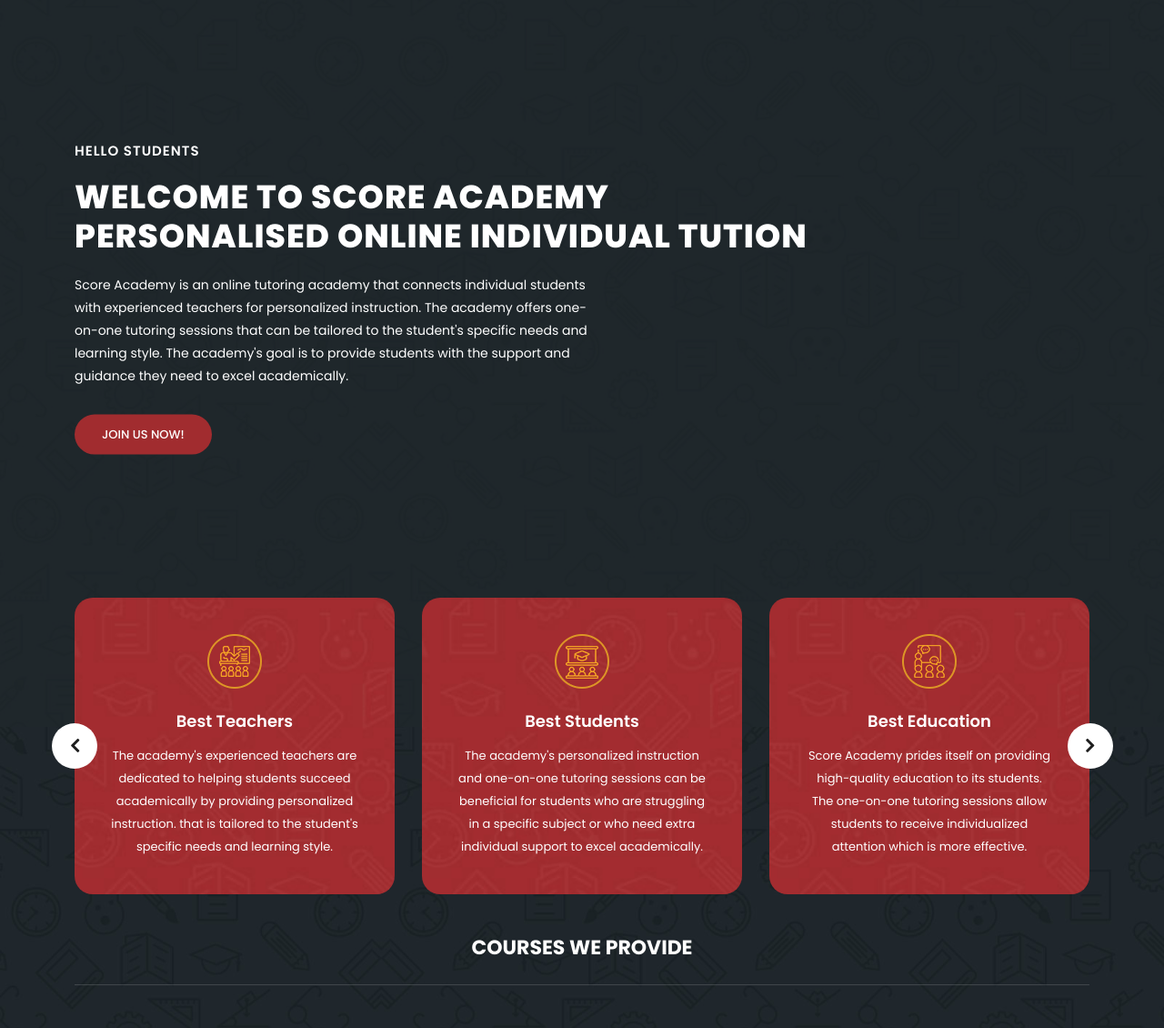
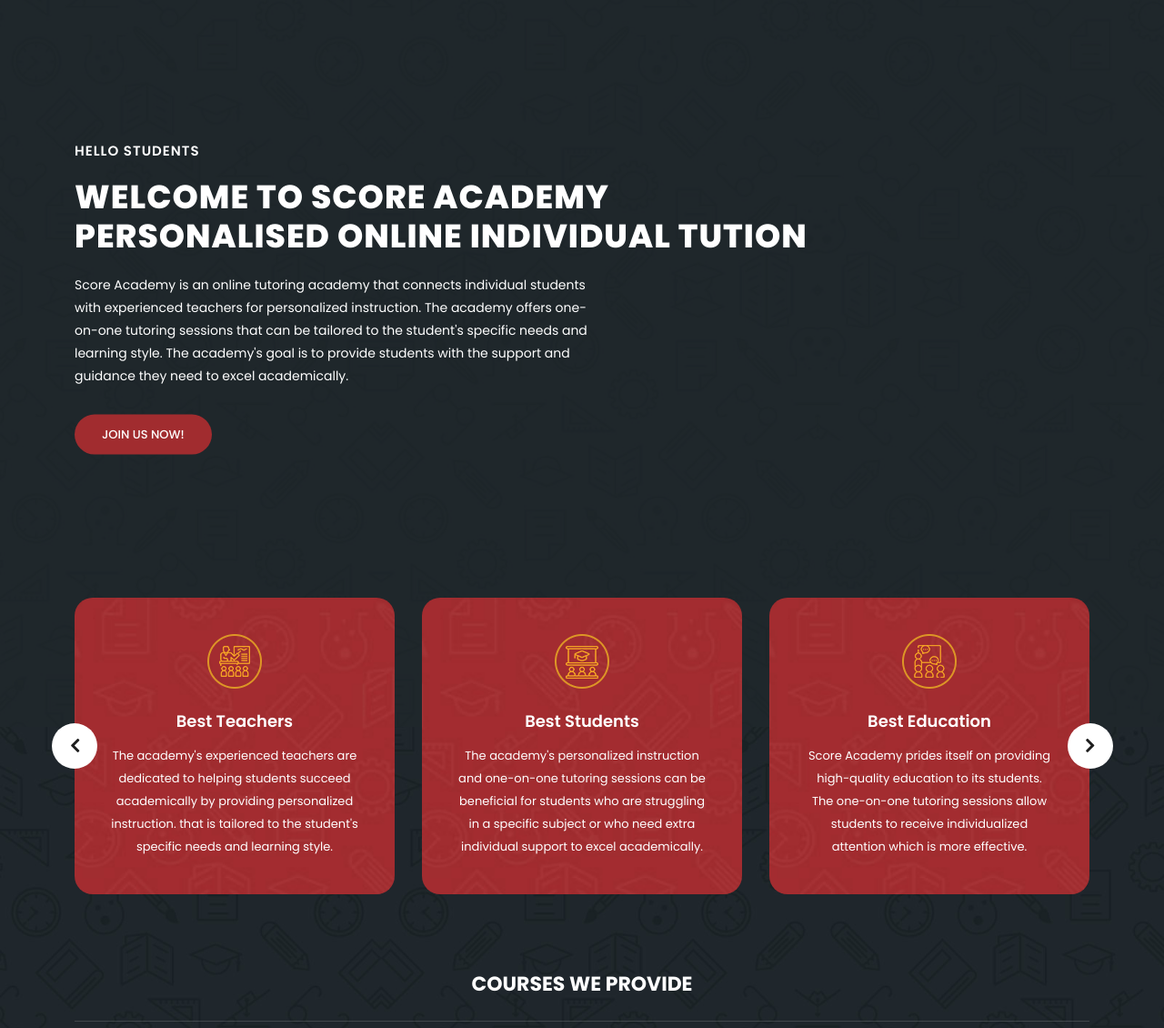
Before and after one commit to shas-hussan/Score-Academy, a plain HTML site: page index.html in a window 1280 px wide. Shown: the part 143-1273 px from the top of the page at 91% size. Drawn offline with nearby package versions, Linux system fonts and the light colour scheme.

Commit message:
space in session 3

```diff
--- a/index.html
+++ b/index.html
@@ -140,7 +140,7 @@
       <div class="row">
         <div class="col-lg-12">
           <div class="section-heading">
-            <h2>Courses we provide</h2>
+            <h2><br>Courses we provide</h2>
           </div>
         </div>
         <div class="col-lg-4">
```
